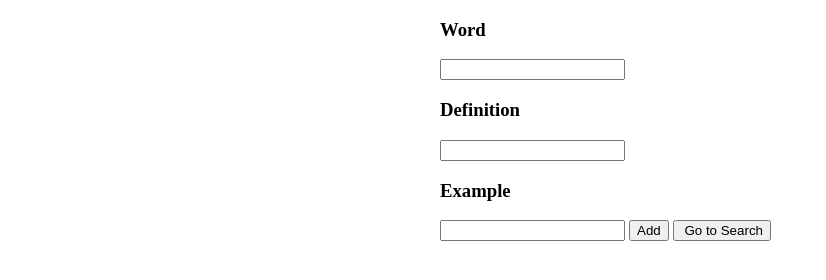
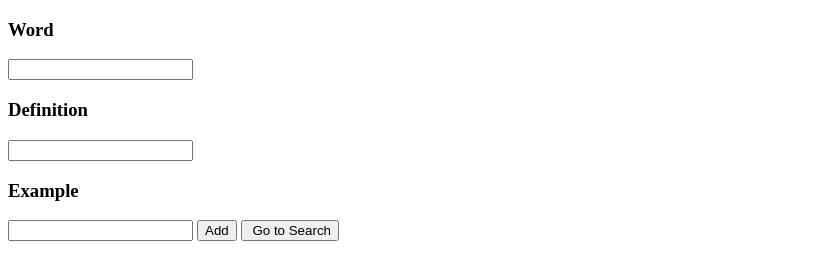
Before and after one commit to hsh803/Javascript-Project, a plain HTML site: page index.html in a window 1280 px wide. Shown: the whole page, without its empty margins (0-826 px from the left). Drawn offline with Linux system fonts and the light colour scheme.

Commit message:
Update vocabulary_list_creator.css

```diff
--- a/vocabulary_list_creator.css
+++ b/vocabulary_list_creator.css
@@ -1,6 +1,7 @@
 div {
   margin: 0 auto;
-  max-width: 400px;
+  max-width: 100%;
+  height: auto;
 }
 
 p {
```
